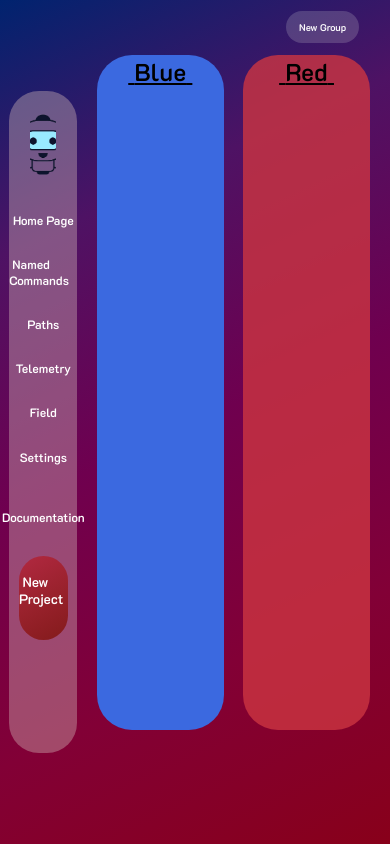
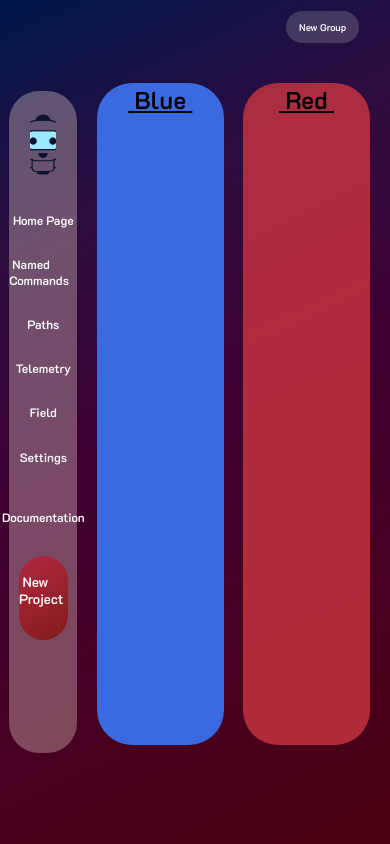
Before and after one commit to frc5417/EagleFlow, a React Native app in the folder eagle-flow/: screen /Home in a window 390 px wide. Built offline with nearby package versions, Linux system fonts and the light colour scheme.

Commit message:
Even more cooking.

```diff
--- a/eagle-flow/Screens/HomePage.js
+++ b/eagle-flow/Screens/HomePage.js
@@ -32,7 +32,7 @@ export default function Home(navigation) {
 
         return (
             <LinearGradient
-                colors = {["#00236f", "#4e1264", "#6f004f", "#820036", "#88001a"]}
+                colors={["#00174a", "#2c0c3f", "#3e0031", "#470020", "#48000e"]}
                 start = {{x: 0, y: 0}}
                 end = {{x: 0.5, y: 0.5}}
                 style = {commonStyles.container}
--- a/eagle-flow/Screens/NamedCommands.js
+++ b/eagle-flow/Screens/NamedCommands.js
@@ -13,7 +13,7 @@ export default class Named extends Component {
     render() {
         return (
             <LinearGradient
-                colors = {["#00236f", "#4e1264", "#6f004f", "#820036", "#88001a"]}
+                colors={["#00174a", "#2c0c3f", "#3e0031", "#470020", "#48000e"]}
                 start = {{x: 0, y: 0}}
                 end = {{x: 0.5, y: 0.5}}
                 style = {NamedStyles.container}
@@ -23,7 +23,7 @@ export default class Named extends Component {
                     <Text style = {NamedStyles.namedCommandsText}> Named Commands </Text>
 
                     <View style = {NamedStyles.intakeNoteContainer}>
-                        <Text style = {NamedStyles.intakeNoteText}>Intake Note</Text>
+                        <Text style = {NamedStyles.intakeNoteText}> Intake Note </Text>
                     </View>
 
                     <View style = {NamedStyles.shootAngleContainer}>
--- a/eagle-flow/Screens/Welcome.js
+++ b/eagle-flow/Screens/Welcome.js
@@ -30,6 +30,7 @@ export default function Welcome({navigation}) {
 
     return (
         <LinearGradient
+            // colors={["#00174a", "#2c0c3f", "#3e0031", "#470020", "#48000e"]}
             colors={["#00236f", "#4e1264", "#6f004f", "#820036", "#88001a"]}
             start={{ x: 0, y: 0 }}
             end={{ x: 0.5, y: 0.5 }}
--- a/eagle-flow/Styles/AutonGroupsStyles.jsx
+++ b/eagle-flow/Styles/AutonGroupsStyles.jsx
@@ -21,10 +21,12 @@ export const AutonStyles = StyleSheet.create({
         flexWrap: "wrap",
         width: screenWidth * 0.75
     },
+
     blueAutos: {
+        marginTop: screenHeight / 30,
         marginLeft: screenWidth / 20,
         width: screenWidth * 0.325,
-        height: screenHeight / 1.25,
+        height: screenHeight / 1.275,
         backgroundColor: '#3B69E0',
         alignContent: 'center',
         alignSelf: 'center',
@@ -38,15 +40,18 @@ export const AutonStyles = StyleSheet.create({
         color: 'black',
         textDecorationLine: 'underline',
     },
+
     redAutos: {
+        marginTop: screenHeight / 30,
         marginLeft: screenWidth / 20,
         width: screenWidth * 0.325,
-        height: screenHeight / 1.25,
+        height: screenHeight / 1.275,
         backgroundColor: 'rgba(204, 53, 65, 0.8)',
         alignContent: 'center',
         alignSelf: 'center',
         borderRadius: 35,
     },
+
     newAutos: {
         marginLeft: screenWidth / 20,
         width: screenWidth * 0.325,
@@ -103,6 +108,7 @@ export const AutonStyles = StyleSheet.create({
         fontFamily: 'K2D-SemiBold',
         fontSize: 10 * fontScaleFactor,
         color: 'black',
+        alignSelf: 'center',
     },
     blueAutosSmallest: {
         display: "flex",
@@ -141,7 +147,8 @@ export const AutonStyles = StyleSheet.create({
         paddingHorizontal: 5
     },
     image: {
-        width: screenWidth * 0.02,
-        height: screenWidth * 0.02,
+        width: screenWidth * 0.015,
+        height: screenWidth * 0.015,
+        alignSelf: 'center',
     }
 });
```
